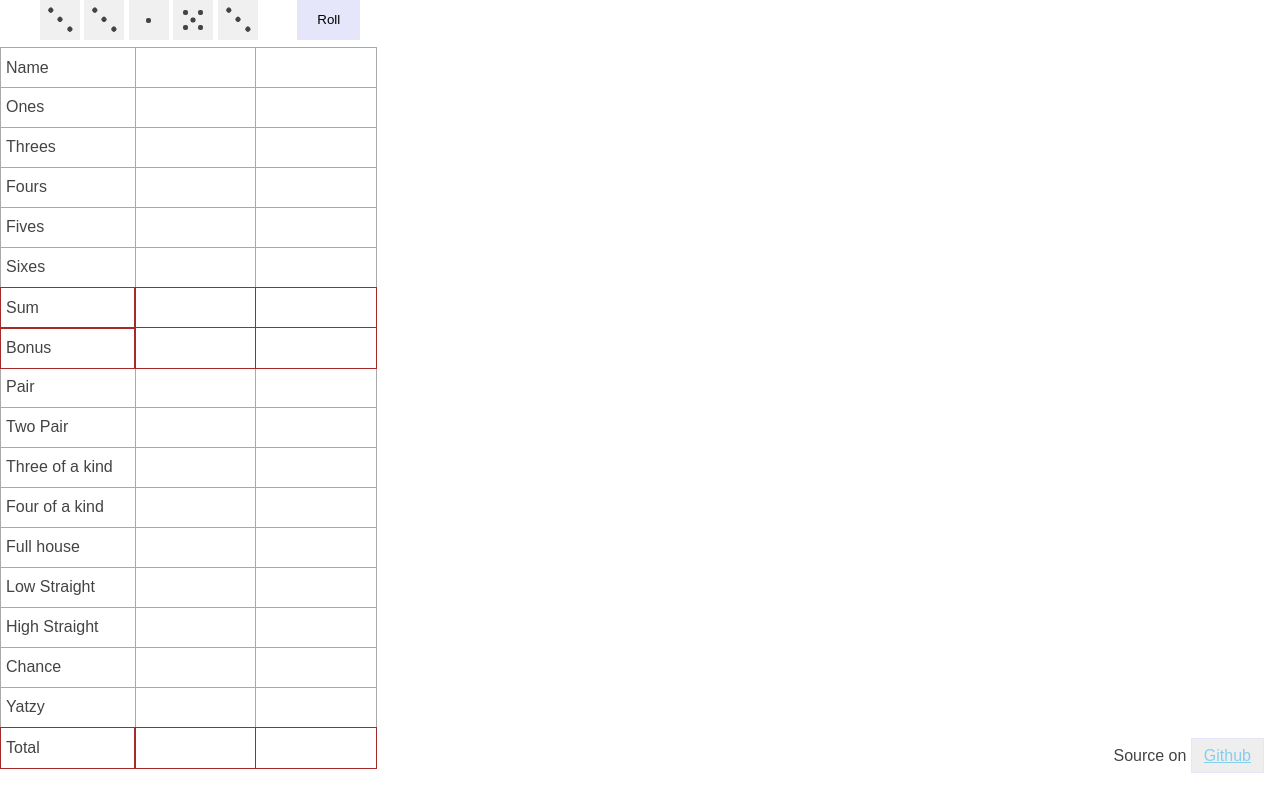
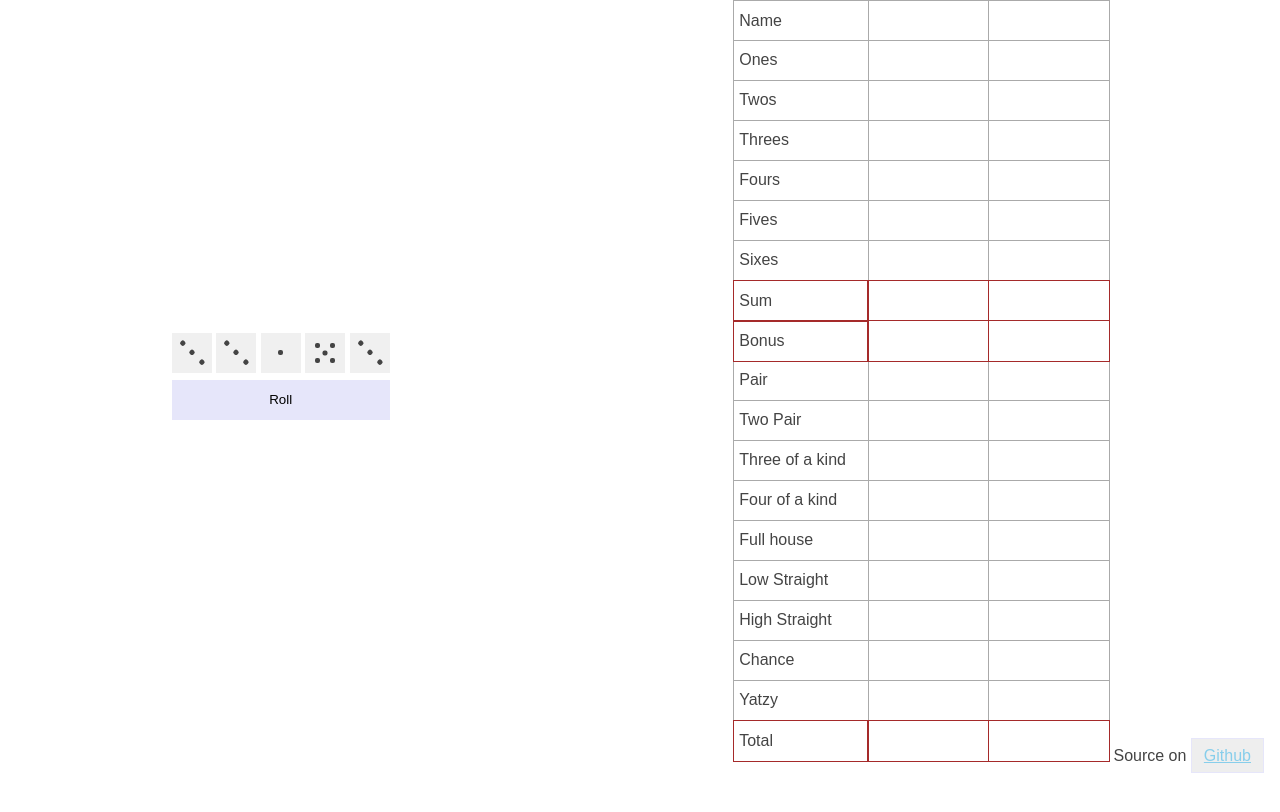
Before and after one commit to erikpantzar/yatzy, a website: page index.html in a window 1280 px wide. Drawn offline with Linux system fonts and the light colour scheme.

Commit message:
Re-added 2, and fixed ipad layoutÄ

```diff
--- a/index.html
+++ b/index.html
@@ -47,7 +47,7 @@
 </head>
 
 <body>
-  <main>
+  <main class="layout-main">
     <section class="layout-dice-section">
       <div>
       <label class="label-dice dice-container" for="one" data-value="3">
@@ -343,7 +343,7 @@
       <button class="button-roller layout-button-roller" data-attr="js-roller">Roll</button>
     </section>
 
-    <section class="table">
+    <section class="table layout-yatzy-table">
       <!--  -->
 
       <header class="table-labels">
@@ -352,6 +352,10 @@
         </label>
         <label>
           Ones
+        </label>
+
+        <label>
+          Twos
         </label>
 
         <label>
@@ -433,7 +437,7 @@
 
         <input type="number" >
 
-
+        <input type="number" >
         <input type="number" >
 
         <input type="number">
@@ -484,6 +488,7 @@
         <input type="text" />
 
 
+        <input type="number" >
         <input type="number" >
 
 
--- a/layout.css
+++ b/layout.css
@@ -3,10 +3,34 @@
 
   align-items: stretch;
   justify-content: space-evenly;
+
+  margin-top: 1vh;
+  margin-bottom: 2vh;
+}
+
+@media (min-width: 480px) {
+  .layout-dice-section {
+    flex-direction: column;
+    justify-content: center;
+  }
 }
 
 @media (min-width: 768px) {
   .layout-dice-section {
-    max-width: 400px;
+    max-width: 40vw;
   }
 }
+
+ /* @media (min-width: 480px) {
+  .layout-yatzy-table {}
+}  */
+
+
+@media (min-width: 480px) {
+  .layout-main {
+    display: flex;
+    flex-direction: row;
+    justify-content: space-around;
+    align-items: stretch;
+  }
+}
--- a/table.css
+++ b/table.css
@@ -4,7 +4,7 @@
 
 .table {
   display: grid;
-  grid-template-columns: 135px repeat(4, 120px [col-end]);
+  grid-template-columns: 135px repeat(2, 120px [col-end]);
 }
 
 .table-labels label {
@@ -20,13 +20,13 @@
   border-top: 1px solid #aaa;
 }
 
-.table-values input:nth-child(7),
 .table-values input:nth-child(8),
-.table-values input:nth-child(18),
+.table-values input:nth-child(9),
+.table-values input:nth-child(19),
 
 .table-labels label:nth-child(8),
-.table-labels label:nth-child(7),
-.table-labels label:nth-child(18)
+.table-labels label:nth-child(9),
+.table-labels label:nth-child(19)
  {
   border: 1px solid brown;
   z-index: 3;
```
